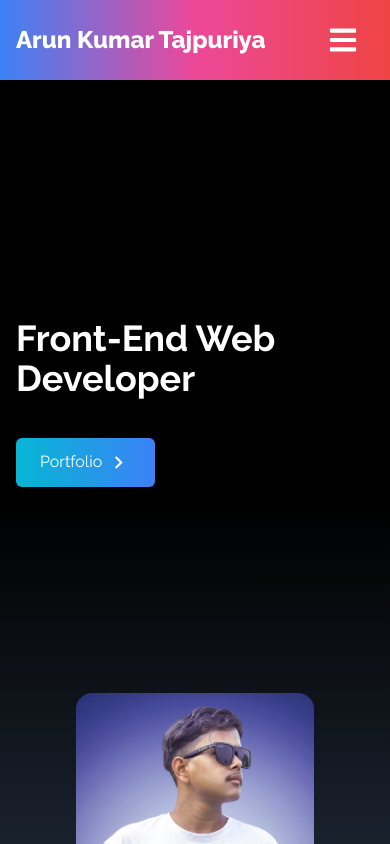
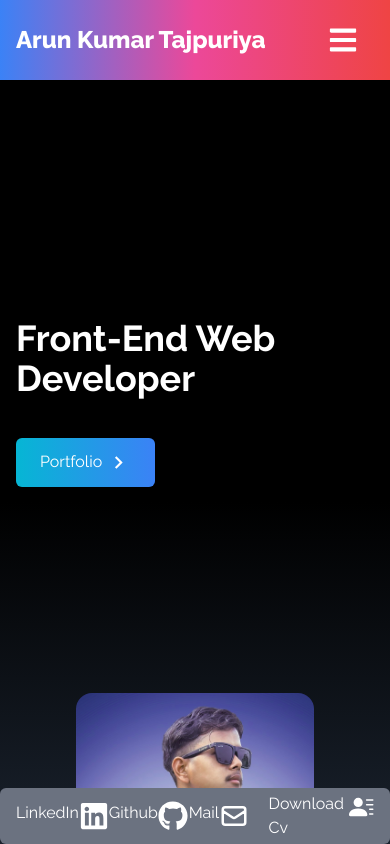
Before and after one commit to Arun-Taj/Portfolio_ReactJs, a React (Vite) app: page / in a window 390 px wide. Shown: the top 844 px of the page. Built offline with nearby package versions, Linux system fonts and the light colour scheme.

Commit message:
Making social links responsive for all

```diff
--- a/src/components/Contact.jsx
+++ b/src/components/Contact.jsx
@@ -7,7 +7,7 @@ const Contact = () => {
         <div name="contact" className='py-10 w-full h-full  bg-gradient-to-b from-black to-gray-800 p-4 text-white'>
             <div className='flex flex-col p-4 justify-center max-w-screen-lg mx-auto h-full'>
                 <div className='pb-8'>
-                    <p className='text-4xl font-bold inline border-b-4 border-gray-500'>Contact</p>
+                    <p className='text-4xl font-bold inline border-b-4 border-gray-500'>Contact Me</p>
                     <p className='py-4'>Submit the form below to get in touch with me</p>
                 </div>
                 <div className='flex justify-center'>
--- a/src/components/SocialLinks.jsx
+++ b/src/components/SocialLinks.jsx
@@ -56,7 +56,25 @@ const SocialLinks = () => {
         </li>))}
 
       </ul>
+
     </div>
+    <div className='lg:hidden fixed bottom-0 left-0 w-full bg-gray-500 rounded-md'>
+        <ul className='flex justify-evenly pl-4 pr-4'>
+          {links.map(({ id, child, href, download }) => (
+            <li key={id} className='flex justify-between items-center w-full h-14'>
+              <a
+                href={href}
+                className='flex w-full text-white'
+                download={download}
+                target='_blank'
+                rel='noreferrer'
+              >
+                {child}
+              </a>
+            </li>
+          ))}
+        </ul>
+      </div>
 
     </>
   )
--- a/tailwind.config.js
+++ b/tailwind.config.js
@@ -10,5 +10,21 @@ export default {
       signature:["Great Vibes"],
     }
   },
-  plugins: [],
+  plugins: [
+    function ({ addUtilities }) {
+      const newUtilities = {
+        '.text-size-adjust-auto': {
+          '-webkit-text-size-adjust': 'auto',
+        },
+        '.text-size-adjust-none': {
+          '-webkit-text-size-adjust': 'none',
+        },
+        '.text-size-adjust-100': {
+          '-webkit-text-size-adjust': '100%',
+        },
+      }
+
+      addUtilities(newUtilities, ['responsive', 'hover'])
+    },
+  ],
 }
```
